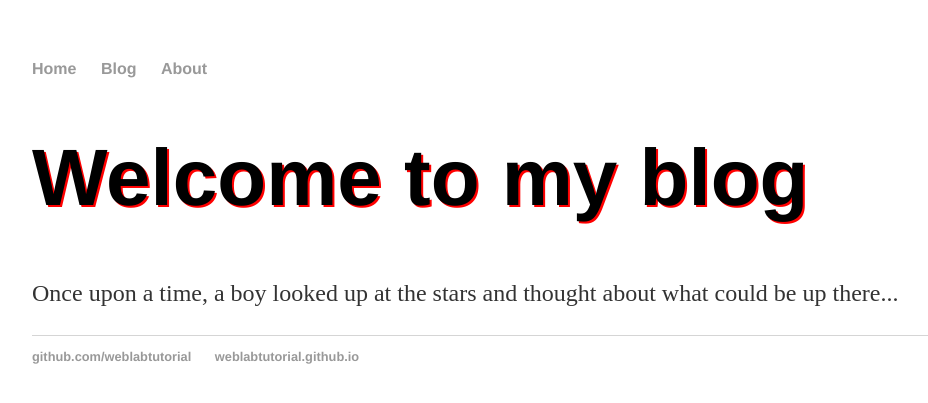
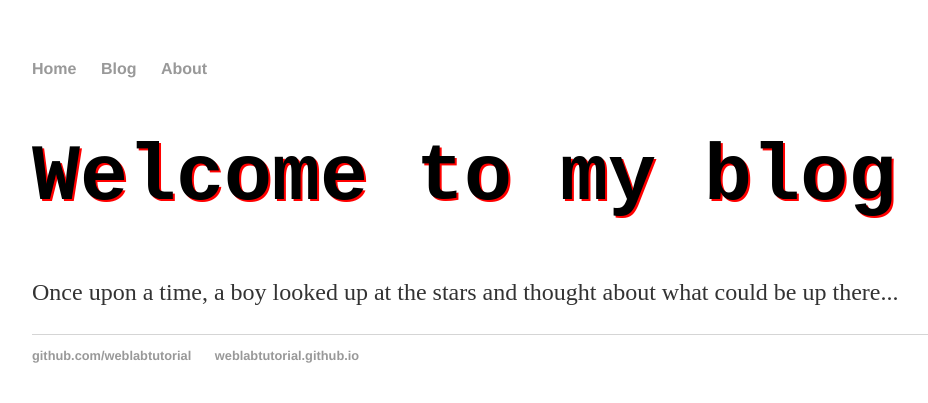
Before and after one commit to JoeGilliganHW/JoeGilliganHW.github.io, a Jekyll site: the page built from index.html, in a window 1280 px wide. Shown: the top 403 px of the page, without its empty margins (160-1088 px from the left). Built offline with Jekyll 4.4.1, drawn with Linux system fonts in a browser that asks for light colours.

Commit message:
Update main.css

```diff
--- a/css/main.css
+++ b/css/main.css
@@ -3,7 +3,7 @@ body {
 }
 
 h1 {
-  font-size: 5em;font-family:'Helvetica', 'Arial', 'Sans-Serif';text-shadow:2px 2px red;
+  font-size: 5em;font-family:Courier New;text-shadow:2px 2px red;
 }
 
 h2 {
```
